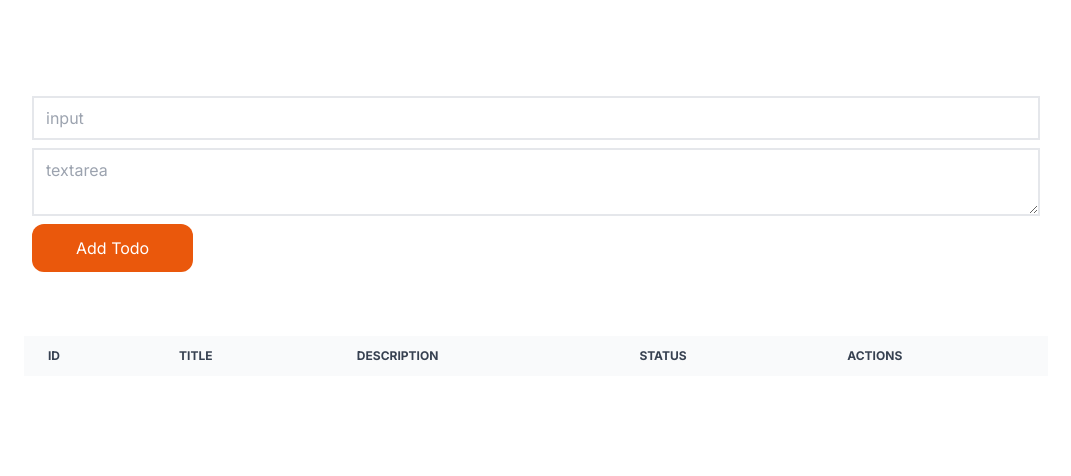
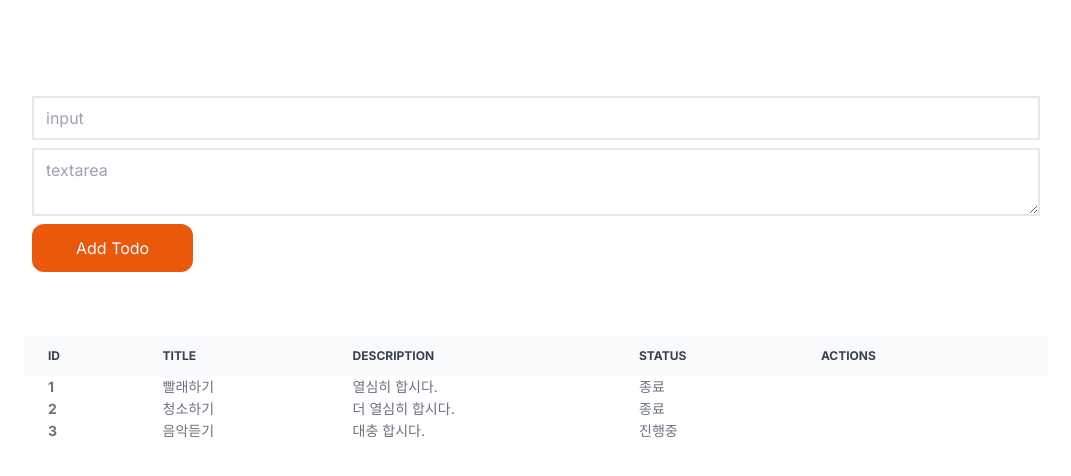
Before and after one commit to YuJeong-Jang/study_next_js, a Next.js app: page / in a window 1280 px wide. Shown: the top 476 px of the page, without its empty margins (104-1175 px from the left). Built offline with nearby package versions, Linux system fonts and the light colour scheme.

Commit message:
delete cache and check fetch data

```diff
--- a/src/Components/TodoItem.jsx
+++ b/src/Components/TodoItem.jsx
@@ -3,11 +3,11 @@ import React from "react";
 export default function TodoItem({todo}) {
     const {id, title, description, isCompleted } = todo;
   return (
-    <tr className="bg-white border-b dark:bg-gray-800 dark:border-gray-700">
+    <tr className="bg-white border-b dark:bg-gray-800 dark:border-gray-700" key={id}>
       <th
         scope="row"
         className="px-6 py-4 font-medium text-gray-900 whitespace-nowrap dark:text-white"
-      >
+      key={id+'_' +title}>
         {id}
       </th>
       <td className="px-6 py-4">{title}</td>
--- a/src/app/api/route.js
+++ b/src/app/api/route.js
@@ -6,11 +6,11 @@ import { NextResponse } from "next/server";
 // GET::/api 경로로 접근하면 실행되는 함수
 export async function GET() {
   //   return NextResponse.json({ msg: "Hello Todos" });
-  return NextResponse.json({todos:[
+  return NextResponse.json([
     { id: 1, title: "빨래하기", description: "열심히 합시다.", isCompleted: false },
     { id: 2, title: "청소하기", description: "더 열심히 합시다.", isCompleted: false },
     { id: 3, title: "음악듣기", description: "대충 합시다.", isCompleted: true },
-  ]});
+  ]);
 }
 
 // POST::/api 경로로 접근하면 실행되는 함수
--- a/src/app/page.js
+++ b/src/app/page.js
@@ -3,9 +3,8 @@ import Image from "next/image";
 
 export default async function Home() {
   const result = await fetch("http://localhost:3000/api");
-  console.log("result",result)
   const todos = await result.json();
-  console.log("todos",todos)
+
   return (
     <div>
       <form className="flex items-start flex-col gap-2 w-[80%] mt-24 px-2 mx-auto">
@@ -45,9 +44,9 @@ export default async function Home() {
             </tr>
           </thead>
           <tbody>
-            {/* {todos.map((todo) => {
+            {todos.map((todo) => {
               return <TodoItem todo={todo} />;
-            })} */}
+            })}
           </tbody>
         </table>
       </div>
```
